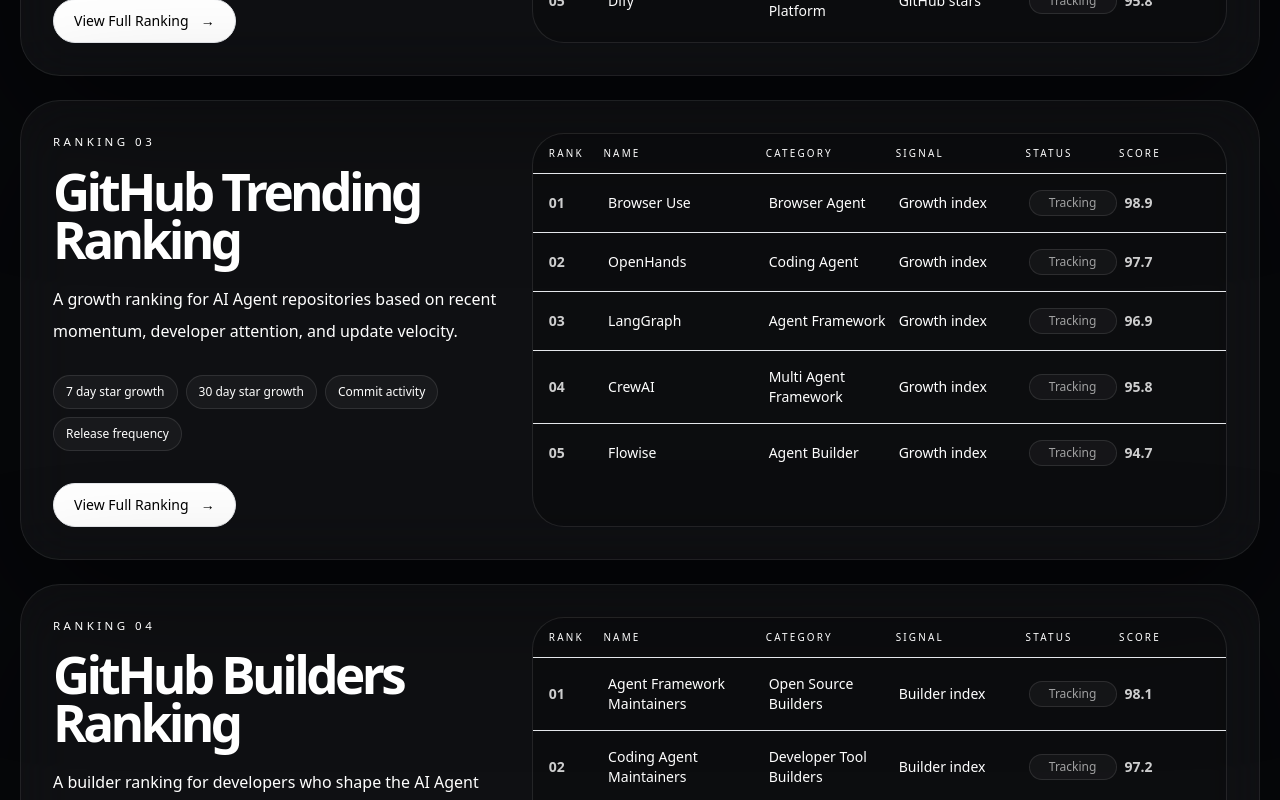
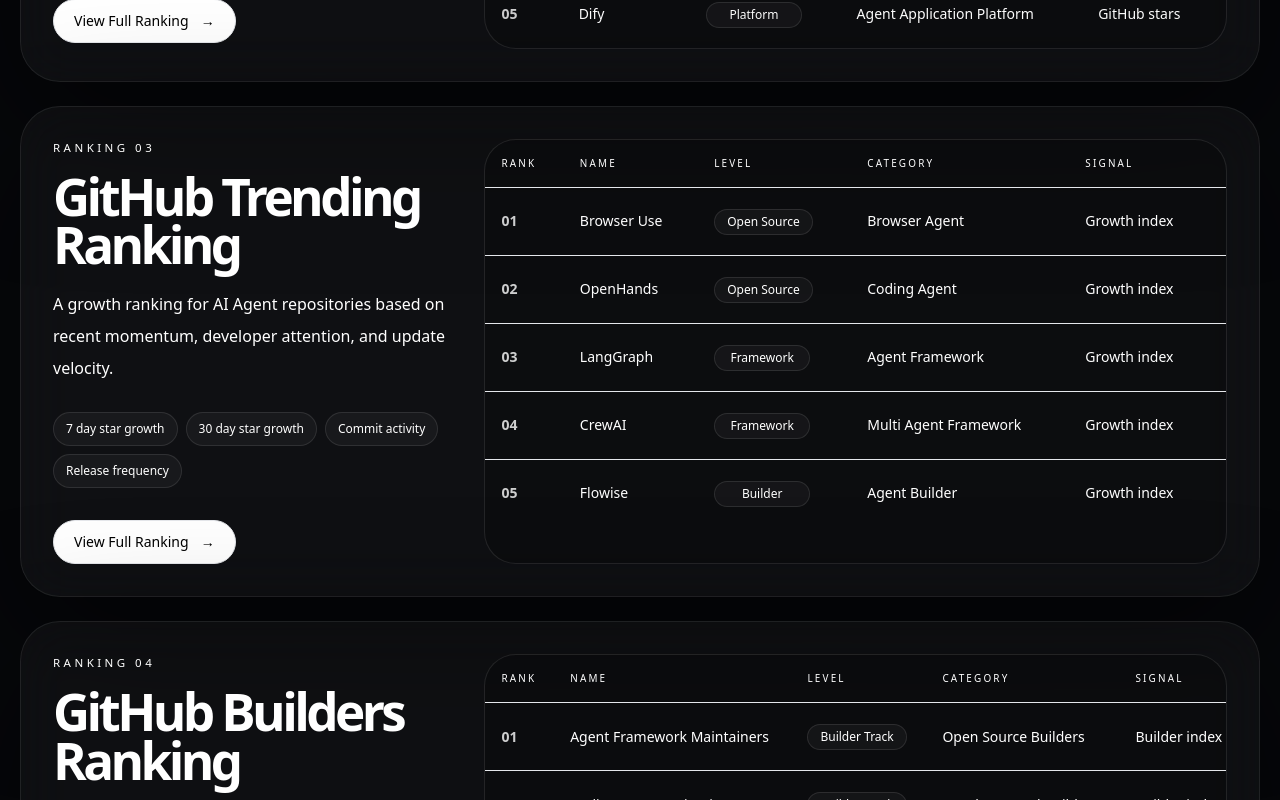
Before and after one commit to tsai525275-svg/aiaa-platform-v2, a Next.js app: page /rankings in a window 1280 px wide. Shown: the part 1680-2480 px from the top of the page. Built offline with nearby package versions, Linux system fonts and the light colour scheme.

Commit message:
Refine ranking tables and verification fields

```diff
--- a/app/rankings/[slug]/page.tsx
+++ b/app/rankings/[slug]/page.tsx
@@ -28,7 +28,7 @@
           <div className="absolute inset-0 opacity-[0.04] mix-blend-soft-light [background-image:radial-gradient(rgba(255,255,255,0.9)_0.6px,transparent_0.6px)] [background-size:7px_7px]" />
         </div>
 
-        <div className="relative z-10 mx-auto max-w-[1280px]">
+        <div className="relative z-10 mx-auto max-w-[1380px]">
           <a
             href="/rankings"
             className="inline-flex items-center rounded-full border border-white/10 bg-white/[0.04] px-5 py-2 text-sm text-white/68 transition-colors duration-300 hover:text-white"
@@ -36,7 +36,7 @@
             ← Back to rankings
           </a>
 
-          <div className="mt-10 grid gap-8 lg:grid-cols-[0.95fr_1.05fr] lg:items-end">
+          <div className="mt-10 grid gap-8 lg:grid-cols-[0.88fr_1.12fr] lg:items-end">
             <div>
               <div className="text-[0.72rem] uppercase tracking-[0.34em] text-white/42">
                 {category.eyebrow}
@@ -71,7 +71,7 @@
             </div>
           </div>
 
-          <div className="mt-10 grid gap-8 lg:grid-cols-[0.72fr_1.28fr]">
+          <div className="mt-10 grid gap-8 lg:grid-cols-[0.56fr_1.44fr]">
             <aside className="glass-panel h-fit rounded-[2rem] p-6 md:p-8">
               <div className="text-xs uppercase tracking-[0.3em] text-white/42">
                 Ranking criteria
@@ -95,11 +95,15 @@
             </aside>
 
             <div className="glass-panel overflow-hidden rounded-[2.2rem] p-4 md:p-5">
-              <div className="hidden grid-cols-[0.55fr_1.5fr_1fr_1fr_0.65fr] gap-4 border-b border-white/8 px-4 pb-4 text-xs uppercase tracking-[0.26em] text-white/36 md:grid">
+              <div className="overflow-x-auto">
+                <div className="min-w-[1040px]">
+                  <div className="grid grid-cols-[0.45fr_1.45fr_0.8fr_1fr_1fr_0.8fr_0.6fr] gap-4 border-b border-white/8 px-4 pb-4 text-xs uppercase tracking-[0.26em] text-white/36">
                     <div>Rank</div>
                     <div>Name</div>
+                    <div>Level</div>
                     <div>Category</div>
                     <div>Signal</div>
+                    <div>Verification</div>
                     <div className="text-right">Score</div>
                   </div>
 
@@ -107,27 +111,31 @@
                     {category.entries.map((entry) => (
                       <div
                         key={`${entry.rank}-${entry.name}`}
-                    className="grid gap-4 px-4 py-5 md:grid-cols-[0.55fr_1.5fr_1fr_1fr_0.65fr] md:items-center"
+                        className="grid grid-cols-[0.45fr_1.45fr_0.8fr_1fr_1fr_0.8fr_0.6fr] items-center gap-4 px-4 py-5"
                       >
-                    <div className="text-[1.7rem] font-semibold tracking-[-0.07em] text-white/36 md:text-[2rem]">
+                        <div className="text-[1.55rem] font-semibold tracking-[-0.07em] text-white/42">
                           {entry.rank}
                         </div>
-                    <div>
-                      <div className="text-lg font-medium text-white md:text-xl">
+                        <div className="text-lg font-medium text-white">
                           {entry.name}
                         </div>
-                      <div className="mt-1 text-sm text-white/42 md:hidden">
+                        <div>
+                          <span className="inline-flex min-w-24 items-center justify-center rounded-full border border-white/10 bg-white/[0.04] px-3 py-1 text-xs text-white/72">
+                            {entry.level}
+                          </span>
+                        </div>
+                        <div className="text-sm text-white/58">
                           {entry.category}
                         </div>
-                    </div>
-                    <div className="hidden text-sm text-white/56 md:block">
-                      {entry.category}
-                    </div>
-                    <div className="flex items-center gap-2 text-sm text-white/56">
-                      <span className="h-2 w-2 rounded-full bg-white/42" />
+                        <div className="text-sm text-white/58">
                           {entry.signal}
                         </div>
-                    <div className="text-left text-xl font-semibold text-white md:text-right">
+                        <div>
+                          <span className="inline-flex min-w-24 items-center justify-center rounded-full border border-white/10 bg-white/[0.04] px-3 py-1 text-xs text-white/58">
+                            {entry.status}
+                          </span>
+                        </div>
+                        <div className="text-right text-xl font-semibold text-white">
                           {entry.score}
                         </div>
                       </div>
@@ -136,6 +144,8 @@
                 </div>
               </div>
             </div>
+          </div>
+        </div>
       </section>
     </main>
   );
--- a/app/rankings/page.tsx
+++ b/app/rankings/page.tsx
@@ -18,7 +18,7 @@
     <main className="relative min-h-screen overflow-hidden bg-[#07080b] text-white">
       <SiteHeader />
 
-      <section className="relative overflow-hidden pt-36 pb-20 md:pt-44 md:pb-28">
+      <section className="relative overflow-hidden pb-20 pt-36 md:pb-28 md:pt-44">
         <div className="absolute inset-0">
           <div className="absolute inset-0 bg-[linear-gradient(180deg,rgba(7,8,11,0.42),rgba(7,8,11,0.92)_65%,rgba(7,8,11,1))]" />
           <div className="absolute left-[-8%] top-[8%] h-[34rem] w-[34rem] rounded-full bg-[radial-gradient(circle,rgba(104,118,164,0.2),transparent_62%)] blur-[140px]" />
@@ -62,7 +62,7 @@
               id={group.slug}
               className="glass-panel overflow-hidden rounded-[2.5rem] p-6 md:p-8"
             >
-              <div className="grid gap-8 lg:grid-cols-[0.9fr_1.4fr]">
+              <div className="grid gap-8 xl:grid-cols-[0.78fr_1.45fr]">
                 <div>
                   <div className="text-[0.72rem] uppercase tracking-[0.3em] text-white/38">
                     {group.eyebrow}
@@ -93,31 +93,51 @@
                   </a>
                 </div>
 
-                <div className="overflow-hidden rounded-[2rem] border border-white/10 bg-black/20">
-                  <div className="grid grid-cols-[0.42fr_1.25fr_1fr_1fr_0.72fr_0.7fr] border-b border-white/8 px-4 py-3 text-[0.62rem] uppercase tracking-[0.22em] text-white/34">
-                    <span>Rank</span>
-                    <span>Name</span>
-                    <span>Category</span>
-                    <span>Signal</span>
-                    <span>Status</span>
-                    <span>Score</span>
-                  </div>
-
-                  {group.entries.slice(0, 5).map((row) => (
-                    <div
-                      key={`${group.slug}-${row.rank}`}
-                      className="grid grid-cols-[0.42fr_1.25fr_1fr_1fr_0.72fr_0.7fr] items-center gap-2 border-b border-white/6 px-4 py-4 text-sm last:border-b-0"
-                    >
-                      <span className="font-semibold text-white/80">{row.rank}</span>
-                      <span className="font-medium text-white">{row.name}</span>
-                      <span className="text-white/52">{row.category}</span>
-                      <span className="text-white/52">{row.signal}</span>
-                      <span className="rounded-full border border-white/10 bg-white/[0.04] px-3 py-1 text-center text-xs text-white/60">
-                        {row.status}
-                      </span>
-                      <span className="font-semibold text-white/80">{row.score}</span>
-                    </div>
-                  ))}
+                <div className="overflow-x-auto rounded-[2rem] border border-white/10 bg-black/20">
+                  <table className="w-full border-collapse text-left" style={{ minWidth: "980px" }}>
+                    <thead>
+                      <tr className="border-b border-white/8 text-[0.62rem] uppercase tracking-[0.22em] text-white/34">
+                        <th className="px-4 py-4 font-medium">Rank</th>
+                        <th className="px-4 py-4 font-medium">Name</th>
+                        <th className="px-4 py-4 font-medium">Level</th>
+                        <th className="px-4 py-4 font-medium">Category</th>
+                        <th className="px-4 py-4 font-medium">Signal</th>
+                        <th className="px-4 py-4 font-medium">Verification</th>
+                        <th className="px-4 py-4 text-right font-medium">Score</th>
+                      </tr>
+                    </thead>
+                    <tbody>
+                      {group.entries.slice(0, 5).map((row) => (
+                        <tr key={`${group.slug}-${row.rank}`} className="border-b border-white/6 last:border-b-0">
+                          <td className="px-4 py-5 text-sm font-semibold text-white/80">
+                            {row.rank}
+                          </td>
+                          <td className="px-4 py-5 text-sm font-medium text-white">
+                            {row.name}
+                          </td>
+                          <td className="px-4 py-5">
+                            <span className="inline-flex min-w-24 items-center justify-center rounded-full border border-white/10 bg-white/[0.04] px-3 py-1 text-xs text-white/64">
+                              {row.level}
+                            </span>
+                          </td>
+                          <td className="px-4 py-5 text-sm text-white/52">
+                            {row.category}
+                          </td>
+                          <td className="px-4 py-5 text-sm text-white/52">
+                            {row.signal}
+                          </td>
+                          <td className="px-4 py-5">
+                            <span className="inline-flex min-w-28 items-center justify-center rounded-full border border-white/10 bg-white/[0.04] px-3 py-1 text-xs text-white/60">
+                              {row.status}
+                            </span>
+                          </td>
+                          <td className="px-4 py-5 text-right text-sm font-semibold text-white/80">
+                            {row.score}
+                          </td>
+                        </tr>
+                      ))}
+                    </tbody>
+                  </table>
                 </div>
               </div>
             </article>
--- a/app/rankings/ranking-data.ts
+++ b/app/rankings/ranking-data.ts
@@ -1,21 +1,22 @@
 export type RankingEntry = {
-  rank: string
-  name: string
-  category: string
-  signal: string
-  status: string
-  score: string
-}
+  rank: string;
+  name: string;
+  level: string;
+  category: string;
+  signal: string;
+  status: string;
+  score: string;
+};
 
 export type RankingCategory = {
-  slug: string
-  eyebrow: string
-  title: string
-  description: string
-  updateFrequency: string
-  criteria: string[]
-  entries: RankingEntry[]
-}
+  slug: string;
+  eyebrow: string;
+  title: string;
+  description: string;
+  updateFrequency: string;
+  criteria: string[];
+  entries: RankingEntry[];
+};
 
 export const rankingCategories: RankingCategory[] = [
   {
@@ -35,41 +36,46 @@
       {
         rank: "01",
         name: "OpenAI Agent",
+        level: "Level 5",
         category: "Agent Platform",
         signal: "Product index",
-        status: "Tracking",
+        status: "Verified",
         score: "98.4"
       },
       {
         rank: "02",
         name: "Claude Computer Use",
+        level: "Level 4",
         category: "Computer Agent",
         signal: "Capability index",
-        status: "Tracking",
+        status: "Verified",
         score: "97.1"
       },
       {
         rank: "03",
         name: "Devin",
+        level: "Level 4",
         category: "Coding Agent",
         signal: "Developer index",
-        status: "Tracking",
+        status: "Verified",
         score: "96.8"
       },
       {
         rank: "04",
         name: "Manus",
+        level: "Level 3",
         category: "General Agent",
         signal: "Market index",
-        status: "Tracking",
+        status: "Under Review",
         score: "95.9"
       },
       {
         rank: "05",
         name: "Zapier Agents",
+        level: "Level 3",
         category: "Workflow Agent",
         signal: "Automation index",
-        status: "Tracking",
+        status: "Under Review",
         score: "94.6"
       }
     ]
@@ -91,41 +97,46 @@
       {
         rank: "01",
         name: "AutoGPT",
+        level: "Open Source",
         category: "Open Source Agent",
         signal: "GitHub stars",
-        status: "Tracking",
+        status: "Public Data",
         score: "99.2"
       },
       {
         rank: "02",
         name: "LangGraph",
+        level: "Framework",
         category: "Agent Framework",
         signal: "GitHub stars",
-        status: "Tracking",
+        status: "Public Data",
         score: "98.5"
       },
       {
         rank: "03",
         name: "CrewAI",
+        level: "Framework",
         category: "Multi Agent Framework",
         signal: "GitHub stars",
-        status: "Tracking",
+        status: "Public Data",
         score: "97.6"
       },
       {
         rank: "04",
         name: "OpenHands",
+        level: "Open Source",
         category: "Coding Agent",
         signal: "GitHub stars",
-        status: "Tracking",
+        status: "Public Data",
         score: "96.4"
       },
       {
         rank: "05",
         name: "Dify",
+        level: "Platform",
         category: "Agent Application Platform",
         signal: "GitHub stars",
-        status: "Tracking",
+        status: "Public Data",
         score: "95.8"
       }
     ]
@@ -147,41 +158,46 @@
       {
         rank: "01",
         name: "Browser Use",
+        level: "Open Source",
         category: "Browser Agent",
         signal: "Growth index",
-        status: "Tracking",
+        status: "Public Data",
         score: "98.9"
       },
       {
         rank: "02",
         name: "OpenHands",
+        level: "Open Source",
         category: "Coding Agent",
         signal: "Growth index",
-        status: "Tracking",
+        status: "Public Data",
         score: "97.7"
       },
       {
         rank: "03",
         name: "LangGraph",
+        level: "Framework",
         category: "Agent Framework",
         signal: "Growth index",
-        status: "Tracking",
+        status: "Public Data",
         score: "96.9"
       },
       {
         rank: "04",
         name: "CrewAI",
+        level: "Framework",
         category: "Multi Agent Framework",
         signal: "Growth index",
-        status: "Tracking",
+        status: "Public Data",
         score: "95.8"
       },
       {
         rank: "05",
         name: "Flowise",
+        level: "Builder",
         category: "Agent Builder",
         signal: "Growth index",
-        status: "Tracking",
+        status: "Public Data",
         score: "94.7"
       }
     ]
@@ -203,41 +219,46 @@
       {
         rank: "01",
         name: "Agent Framework Maintainers",
+        level: "Builder Track",
         category: "Open Source Builders",
         signal: "Builder index",
-        status: "Tracking",
+        status: "Listed",
         score: "98.1"
       },
       {
         rank: "02",
         name: "Coding Agent Maintainers",
+        level: "Builder Track",
         category: "Developer Tool Builders",
         signal: "Builder index",
-        status: "Tracking",
+        status: "Listed",
         score: "97.2"
       },
       {
         rank: "03",
         name: "Browser Agent Builders",
+        level: "Builder Track",
         category: "Automation Builders",
         signal: "Builder index",
-        status: "Tracking",
+        status: "Listed",
         score: "96.5"
       },
       {
         rank: "04",
         name: "Workflow Agent Builders",
+        level: "Builder Track",
         category: "No Code Builders",
         signal: "Builder index",
-        status: "Tracking",
+        status: "Listed",
         score: "95.1"
       },
       {
         rank: "05",
         name: "Evaluation Tool Builders",
+        level: "Builder Track",
         category: "Safety Builders",
         signal: "Builder index",
-        status: "Tracking",
+        status: "Listed",
         score: "94.2"
       }
     ]
@@ -259,43 +280,48 @@
       {
         rank: "01",
         name: "LangGraph",
+        level: "Framework",
         category: "Agent Framework",
         signal: "Framework index",
-        status: "Tracking",
+        status: "Public Data",
         score: "98.6"
       },
       {
         rank: "02",
         name: "CrewAI",
+        level: "Framework",
         category: "Multi Agent Framework",
         signal: "Framework index",
-        status: "Tracking",
+        status: "Public Data",
         score: "97.5"
       },
       {
         rank: "03",
         name: "AutoGen",
+        level: "Framework",
         category: "Multi Agent Framework",
         signal: "Framework index",
-        status: "Tracking",
+        status: "Public Data",
         score: "96.2"
       },
       {
         rank: "04",
         name: "Semantic Kernel",
+        level: "Framework",
         category: "Enterprise Framework",
         signal: "Framework index",
-        status: "Tracking",
+        status: "Public Data",
         score: "95.4"
       },
       {
         rank: "05",
         name: "LlamaIndex Agents",
+        level: "Framework",
         category: "Data Agent Framework",
         signal: "Framework index",
-        status: "Tracking",
+        status: "Public Data",
         score: "94.8"
       }
     ]
   }
-]
+];
```
Lines whose indentation alone changed are shown as unchanged.
